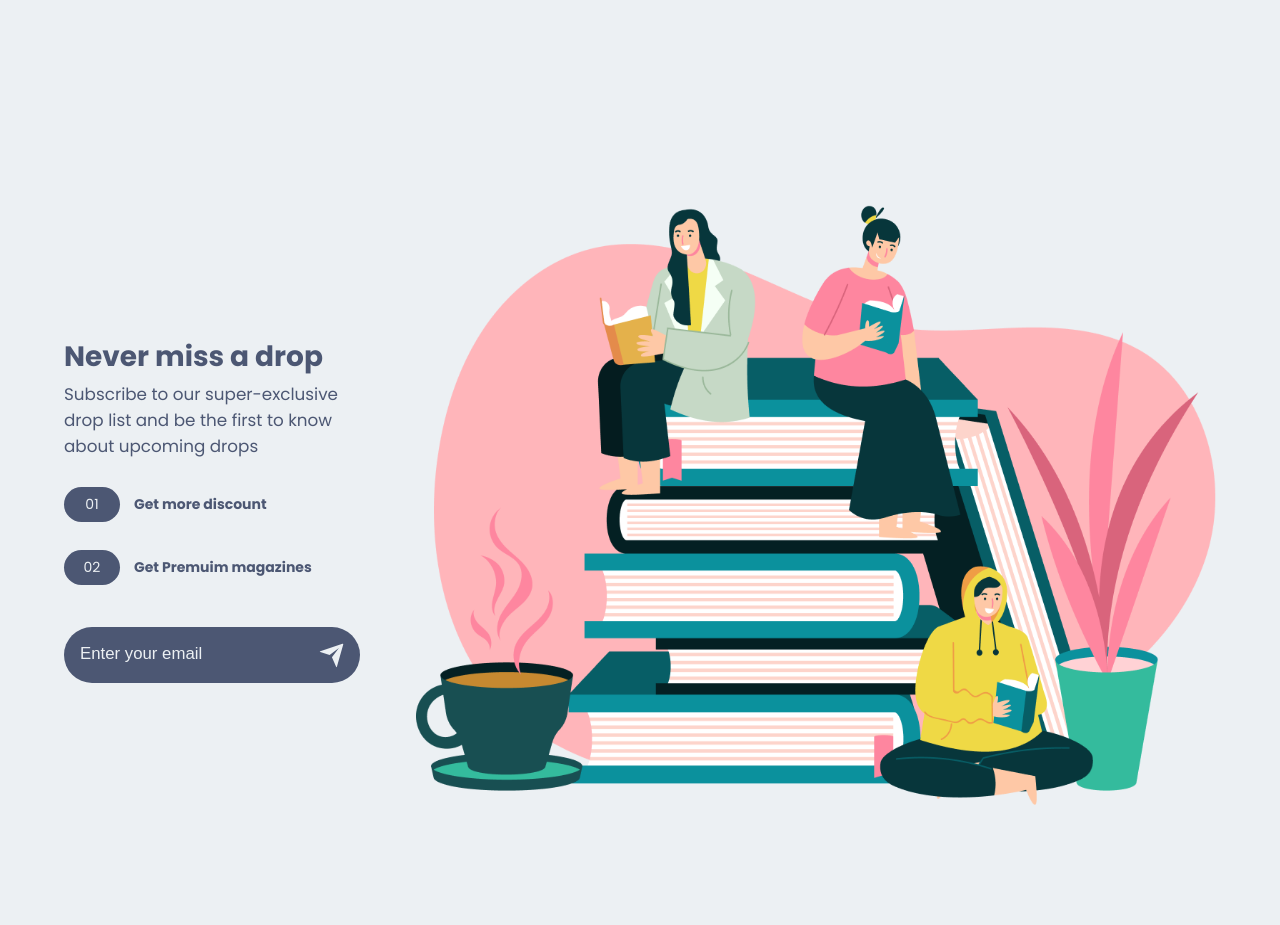
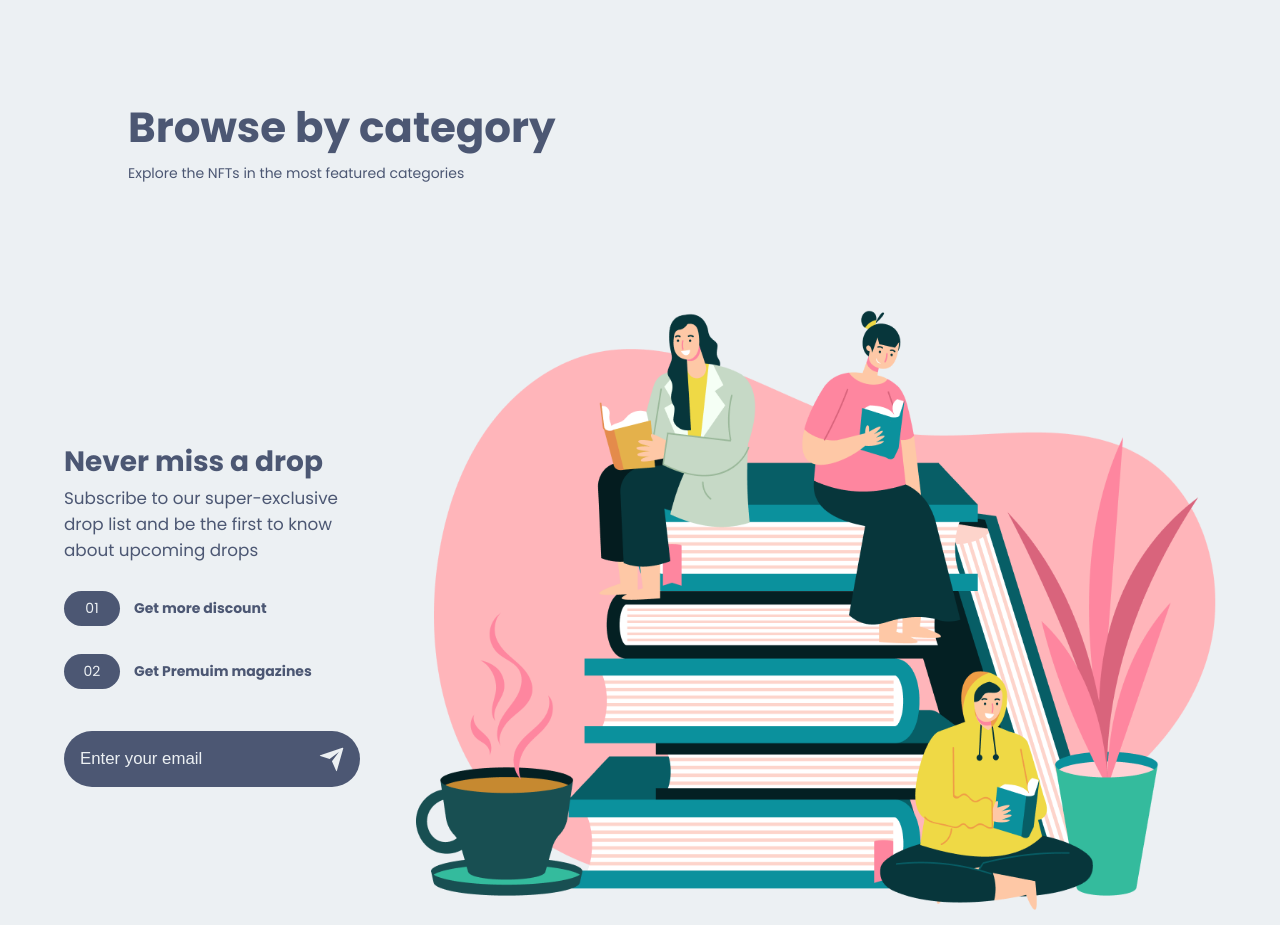
Before and after one commit to Ankan-07-Dutta/NFTMarketplace-Navbar, a Next.js app: page / in a window 1280 px wide. Shown: the part 2300-3225 px from the top of the page. Built offline with nearby package versions, Linux system fonts and the light colour scheme.

Commit message:
added reuseable titile component

```diff
--- /dev/null
+++ b/components/Title/Title.jsx
@@ -0,0 +1,18 @@
+import React from 'react'
+
+//Internal import
+import Style from './Title.module.css';
+
+const Title = ({heading, paragraph}) => {
+  return (
+    <div className={Style.title}>
+        <div className={Style.title_box}>
+            <h2>{heading}</h2>
+            <p>{paragraph}</p>
+        </div>
+
+    </div>
+  )
+}
+
+export default Title
--- /dev/null
+++ b/components/Title/Title.module.css
@@ -0,0 +1,25 @@
+.title{
+    width: 100%;
+    color: var(--icons-color);
+}
+
+.title_box{
+    width: 80%;
+    margin: 0 auto;
+}
+
+.title_box h2{
+    font-size: 3rem;
+    line-height: 0;
+}
+
+@media screen and (min-device-width: 320px) and (max-device-width: 425px){
+    .title_box{
+        width: 90%;
+    }
+
+    .title_box h2{
+        font-size: 1.8rem;
+        line-height: 0;
+    }
+}
--- a/components/componentIndex.js
+++ b/components/componentIndex.js
@@ -5,6 +5,7 @@ import HeroSection from "./HeroSection/HeroSection";
 import Service from "./Service/Service";
 import BigNFTSlider from "./BigNFTSlider/BigNFTSlider";
 import Subscribe from "./Subscribe/Subscribe";
+import Title from "./Title/Title";
 
 
-export { Button, Footer, Navbar, HeroSection, Service, BigNFTSlider, Subscribe };
+export { Button, Footer, Navbar, HeroSection, Service, BigNFTSlider, Subscribe, Title };
--- a/pages/index.js
+++ b/pages/index.js
@@ -2,7 +2,7 @@ import React from "react";
 
 //INTERNAL IMPORT
 import Style from "../styles/index.module.css"
-import { HeroSection, Service, BigNFTSlider, Subscribe } from "../components/componentIndex";
+import { HeroSection, Service, BigNFTSlider, Subscribe,Title } from "../components/componentIndex";
 
 const Home = () => {
   return(
@@ -10,7 +10,12 @@ const Home = () => {
       <HeroSection />
       <Service />
       <BigNFTSlider />
+      <Title
+        heading="Browse by category"
+        paragraph="Explore the NFTs in the most featured categories"
+      />
       <Subscribe />
+
     </div>
   );
 };
```
